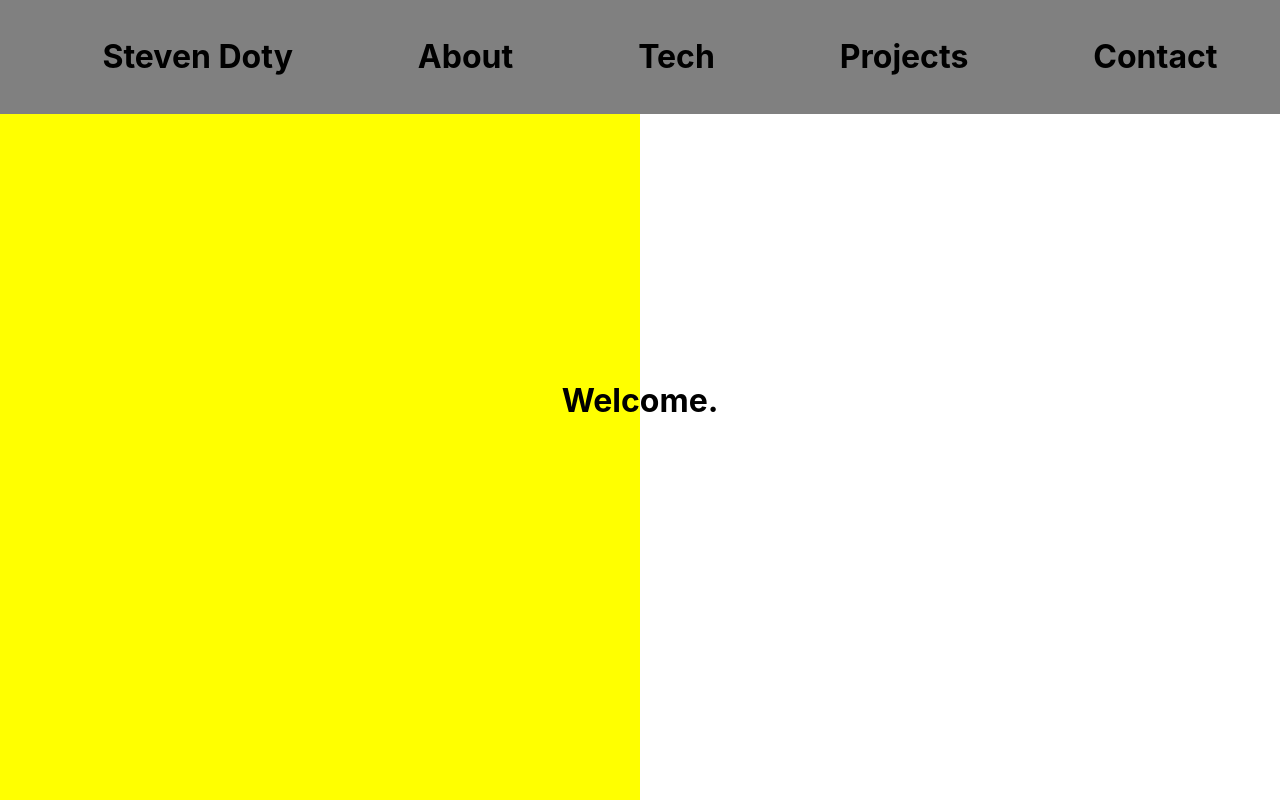
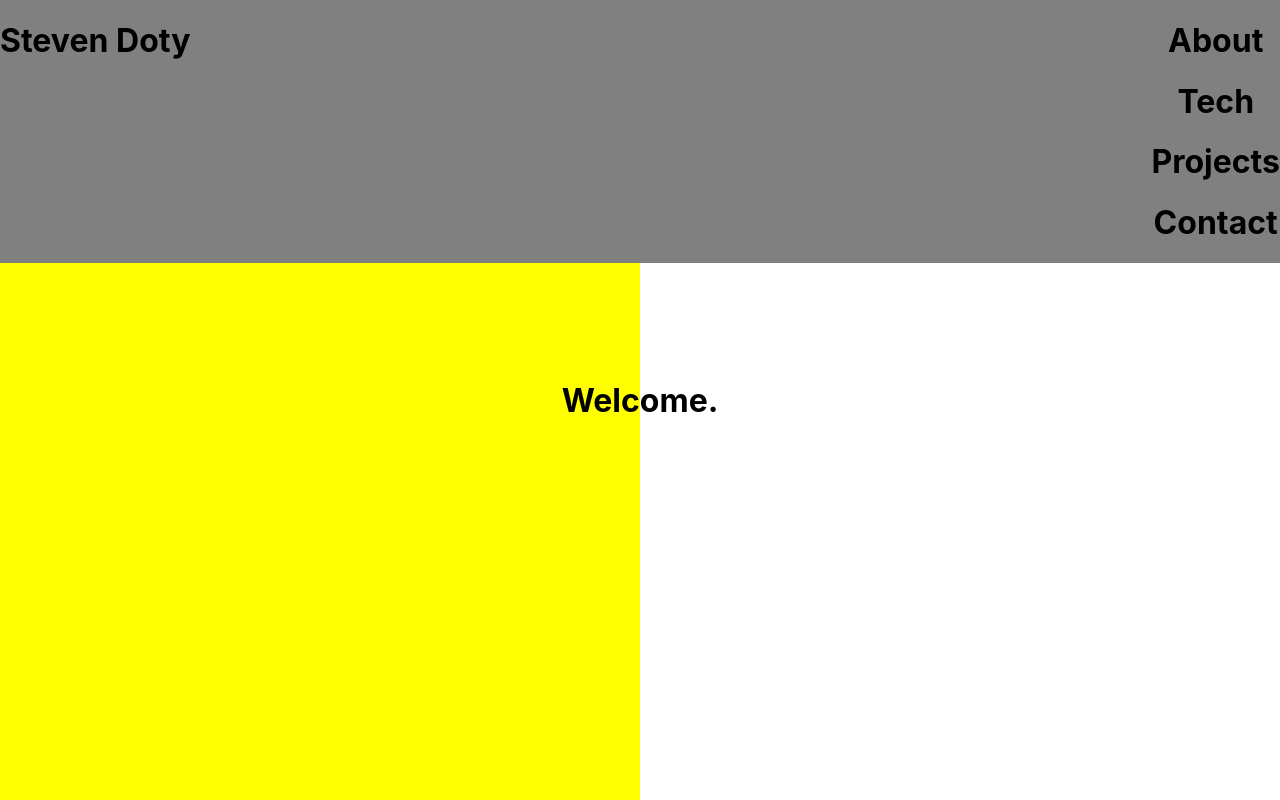
Before and after one commit to stevedoty/stevendoty, a React (Create React App) app: page / in a window 1280 px wide. Built offline with nearby package versions, Linux system fonts and the light colour scheme.

Commit message:
begin nav refactor left/right components

```diff
--- a/src/App.css
+++ b/src/App.css
@@ -8,11 +8,14 @@
   z-index: 100;
   background-color: grey;
   width: 100%;
-}
-.Navbar ul{
+  padding: 0;
+  margin: 0;
   display: flex;
   flex-direction: row;
-  justify-content: space-around;
+  justify-content: space-between;
+}
+.nav-left{
+
 }
 /* --------------------------------------------- */
 .hero-background{
--- a/src/components/navbar/navbar.tsx
+++ b/src/components/navbar/navbar.tsx
@@ -3,13 +3,15 @@ import React from 'react';
 const Navbar = () => {
   return (
     <div className="Navbar">
-      <ul>
+      <div id="nav-left">
         <h1>Steven Doty</h1>
+      </div>
+      <div id="nav-right">
         <h1>About</h1>
         <h1>Tech</h1>
         <h1>Projects</h1>
         <h1>Contact</h1>
-      </ul>
+      </div>
     </div>
   );
 }
```
